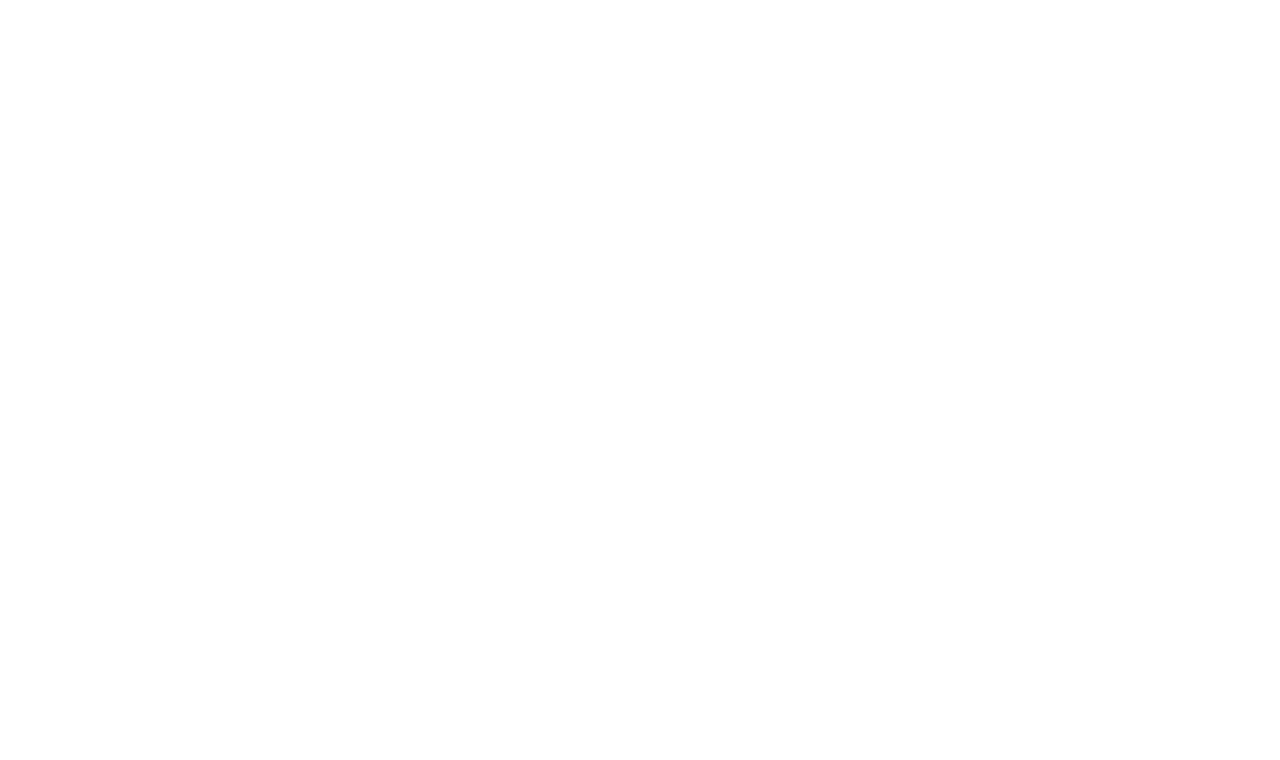
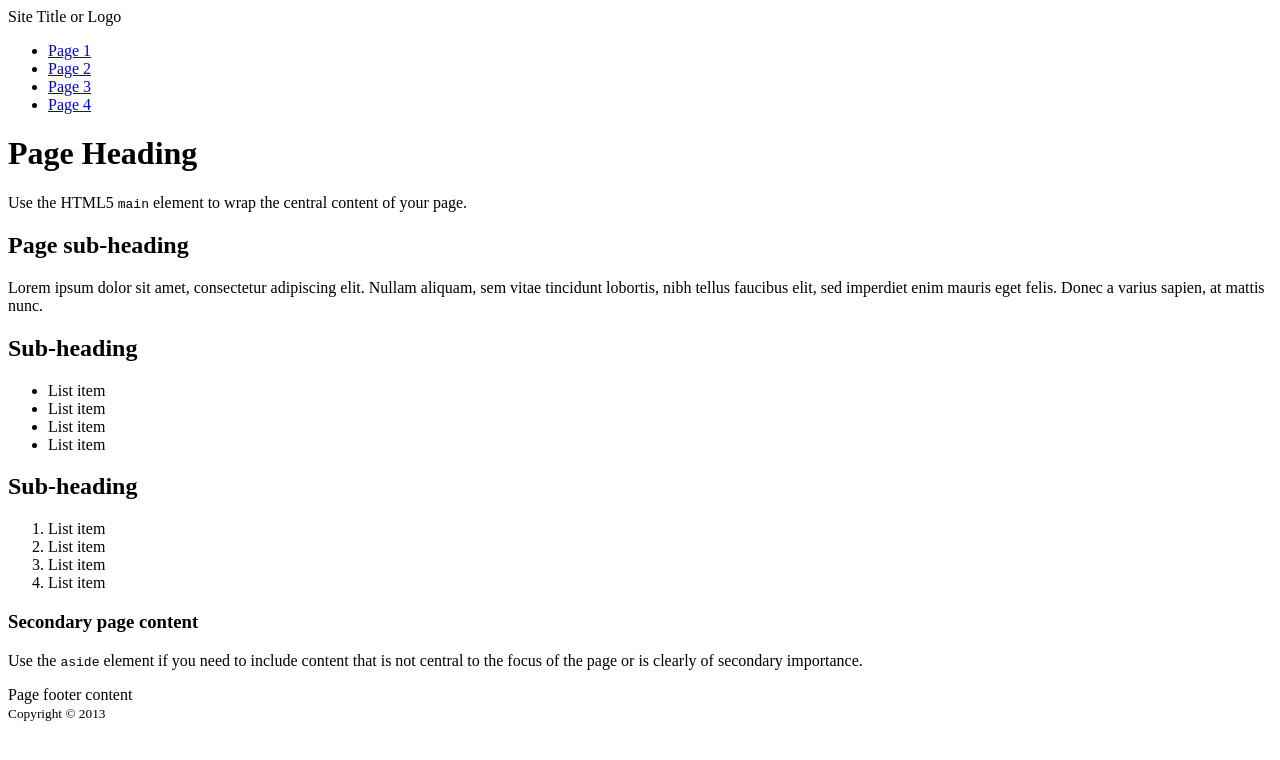
Before and after one commit to paulocoding/travel_ui, a plain HTML site: page index.html in a window 1280 px wide. Drawn offline with Linux system fonts and the light colour scheme.

Commit message:
added base html page

```diff
--- a/index.html
+++ b/index.html
@@ -1,8 +1,79 @@
-<html>
-	<head>
+<!DOCTYPE html>
+<!-- Based on HTML5 Bones | http://html5bones.com -->
 
-	</head>
-	<body>
+<html lang="en">
+<head>
+	<meta charset="utf-8">
 
-	</body>
+	<title>Page Title</title>
+
+	<meta name="description" content="">
+
+  <!-- Mobile-friendly viewport -->
+	<meta name="viewport" content="width=device-width, initial-scale=1.0">
+
+   <!-- Style sheet link -->
+	<link href="css/main.css" rel="stylesheet" media="all">
+
+</head>
+<body>
+
+	<header role="banner">
+
+		<a class="brand">Site Title or Logo</a>
+
+		<nav role="navigation">
+			<ul class="navbar">
+				<li><a href="#">Page 1</a></li>
+				<li><a href="#">Page 2</a></li>
+				<li><a href="#">Page 3</a></li>
+				<li><a href="#">Page 4</a></li>
+			</ul>
+		</nav>
+
+	</header>
+	<main role="main">
+
+		<h1>Page Heading</h1>
+
+    <p>Use the HTML5 <code>main</code> element to wrap the central content of your page.</p>
+
+		<h2>Page sub-heading</h2>
+
+		<p>Lorem ipsum dolor sit amet, consectetur adipiscing elit. Nullam aliquam, sem vitae tincidunt lobortis, nibh tellus faucibus elit, sed imperdiet enim mauris eget felis. Donec a varius sapien, at mattis nunc.</p>
+
+    <h2>Sub-heading</h2>
+
+    <ul>
+      <li>List item</li>
+      <li>List item</li>
+      <li>List item</li>
+      <li>List item</li>
+    </ul>
+
+    <h2>Sub-heading</h2>
+
+    <ol>
+      <li>List item</li>
+      <li>List item</li>
+      <li>List item</li>
+      <li>List item</li>
+    </ol>
+
+	</main><!-- End primary page content -->
+	<aside role="complementary">
+
+		<h3>Secondary page content</h3>
+
+    <p>Use the <code>aside</code> element if you need to include content that is not central to the focus of the page or is clearly of secondary importance.</p>
+
+	</aside>
+	<footer role="contentinfo">
+
+		<div>Page footer content</div>
+
+		<small>Copyright &copy; <time datetime="2013">2013</time></small>
+
+	</footer>
+</body>
 </html>
```
